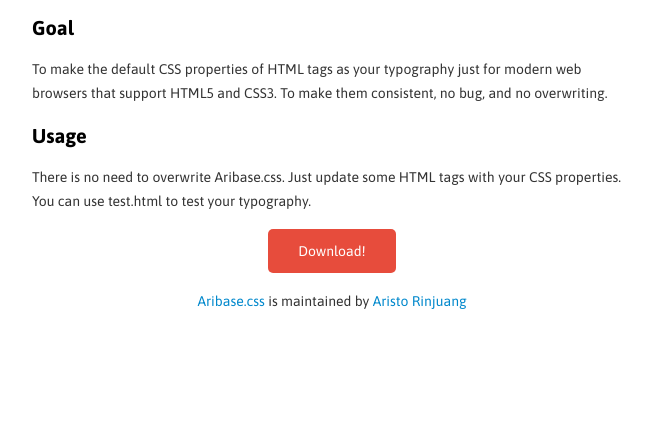
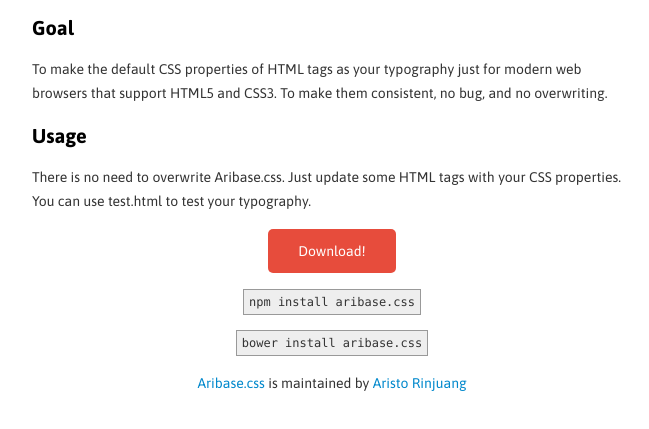
Before and after one commit to aristorinjuang/aribase, a plain HTML site: page index.html in a window 1280 px wide. Shown: the part 163-592 px from the top of the page, without its empty margins (308-957 px from the left). Drawn offline with Linux system fonts and the light colour scheme.

Commit message:
npm and bower

```diff
--- a/index.html
+++ b/index.html
@@ -40,6 +40,8 @@
 			<h3>Usage</h3>
 			<p>There is no need to overwrite Aribase.css. Just update some HTML tags with your CSS properties. You can use test.html to test your typography.</p>
 			<p class="center"><a href="https://github.com/aristorinjuang/aribase.css/zipball/master" class="button">Download!</a></p>
+			<p class="center"><code>npm install aribase.css</code></p>
+			<p class="center"><code>bower install aribase.css</code></p>
 			<p class="center"><a href="https://github.com/aristorinjuang/aribase.css" target="_blank">Aribase.css</a> is maintained by <a href="https://aristorinjuang.com" target="_blank">Aristo Rinjuang</a></p>
 		</div>
 	</body>
```
